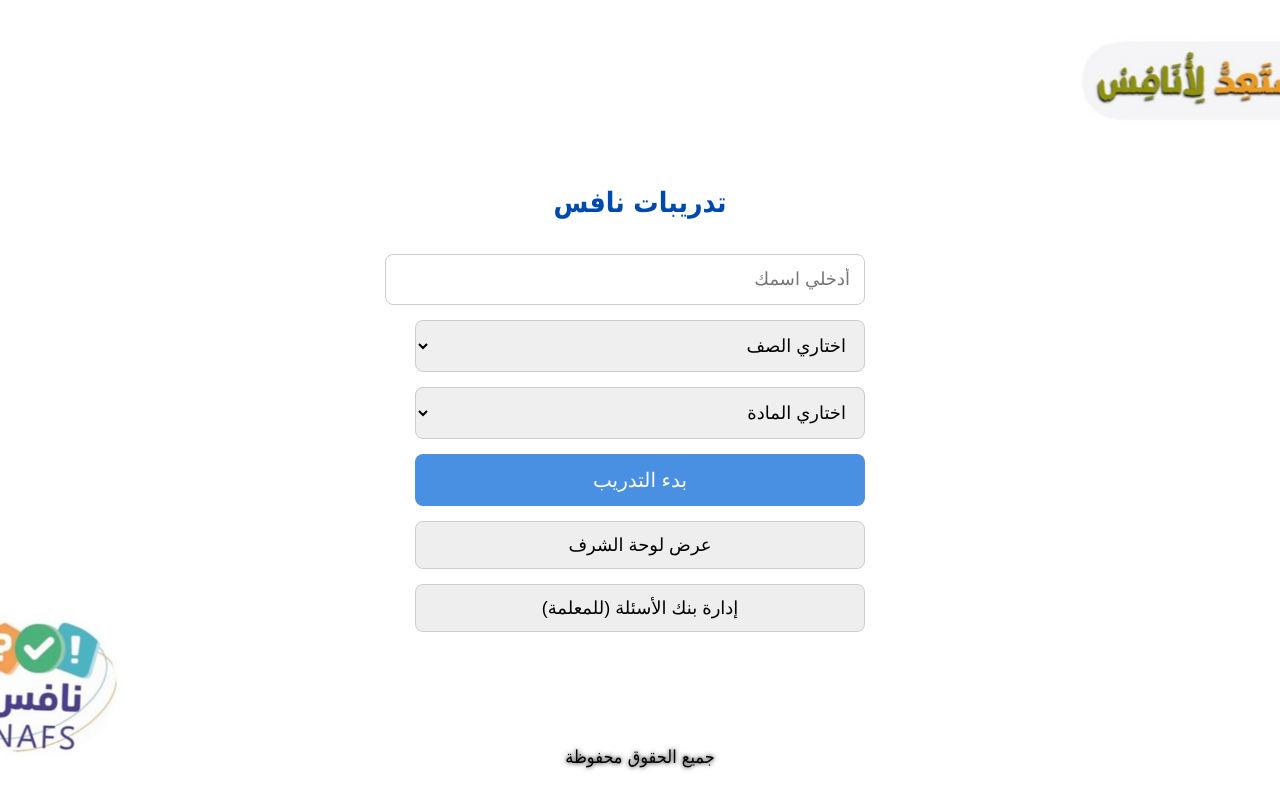
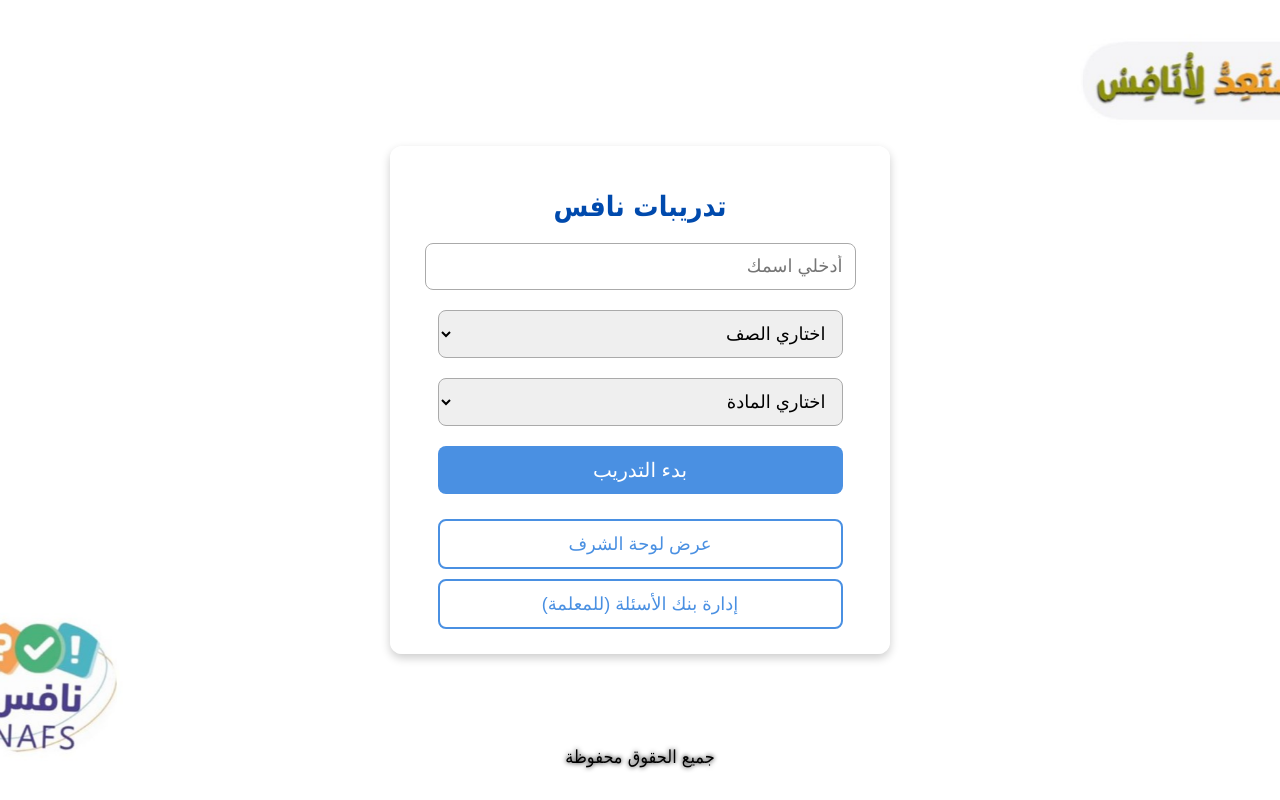
Before and after one commit to a72011-debug/nafes-training2, a React (Create React App) app: page / in a window 1280 px wide. Built offline with nearby package versions, Linux system fonts and the light colour scheme.

Commit message:
update StartPage layout

```diff
--- a/src/App.js
+++ b/src/App.js
@@ -365,16 +365,12 @@
 
 const styles = {
   startContainerTransparent: {
-     width: "100%",
-  maxWidth: "450px",
-  backgroundColor: "rgba(255, 255, 255, 0.85)",
+    width: "450px",
+    textAlign: "center",
     padding: "25px",
+    background: "rgba(255, 255, 255, 0.75)",
     borderRadius: "12px",
-  textAlign: "center",
-  display: "flex",
-  flexDirection: "column",
-  gap: "15px"
-
+    boxShadow: "0 4px 10px rgba(0,0,0,0.2)"
   },
 
   startContainer: {
@@ -396,33 +392,35 @@
   },
 
   input: {
-    width: "100%",
-  padding: "14px",
+    width: "90%",
+    padding: "12px",
     fontSize: "18px",
     borderRadius: "8px",
-  border: "1px solid #ccc",
-  outline: "none"
+    border: "1px solid #aaa",
+    marginBottom: "20px"
   },
 
   button: {
-    width: "100%",
-  padding: "14px",
+    width: "90%",
+    padding: "12px",
     fontSize: "20px",
     backgroundColor: "#4a90e2",
     color: "white",
     border: "none",
     borderRadius: "8px",
-  cursor: "pointer"
+    cursor: "pointer",
+    marginBottom: "15px"
   },
 
   secondaryButton: {
-     width: "100%",
+    width: "90%",
     padding: "12px",
     fontSize: "18px",
-  backgroundColor: "#eee",
-  border: "1px solid #ccc",
+    backgroundColor: "white",
+    color: "#4a90e2",
+    border: "2px solid #4a90e2",
     borderRadius: "8px",
-  cursor: "pointer"
-
+    cursor: "pointer",
+    marginTop: "10px"
   }
 };
```
Lines whose indentation alone changed are shown as unchanged.
